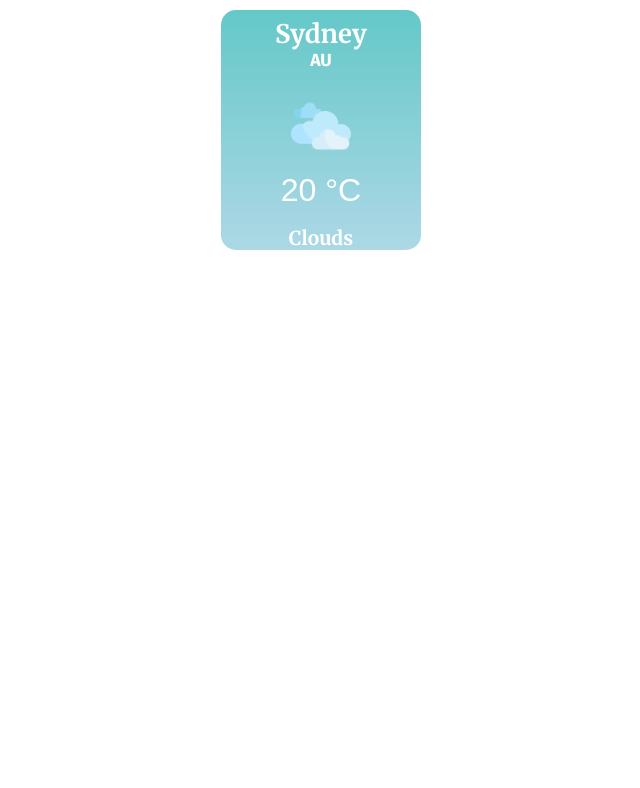
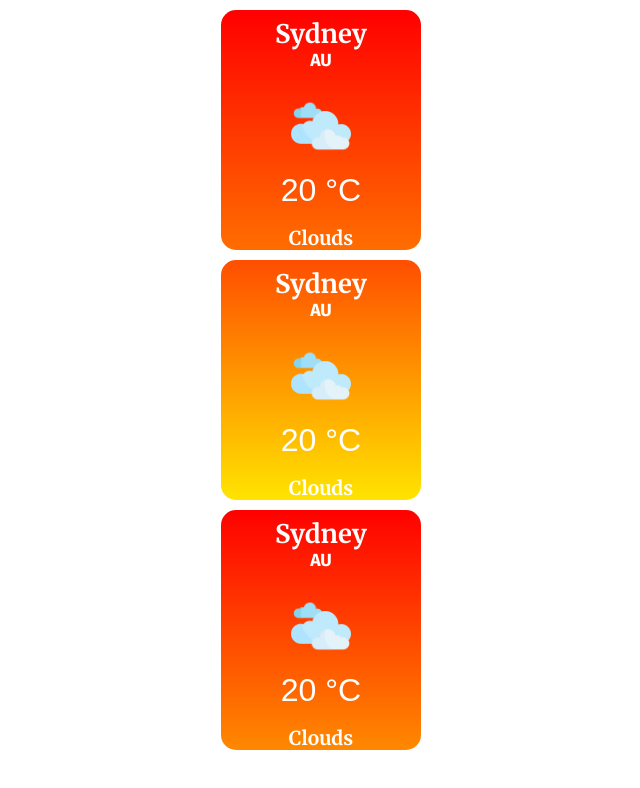
Before and after one commit to beaujcowan/weather-app, a React (Create React App) app: page / in a window 1280 px wide. Shown: the top 788 px of the page, without its empty margins (319-959 px from the left). Built offline with nearby package versions, Linux system fonts and the light colour scheme.

Commit message:
Completed Lesson 4, hot weather backgrounds

```diff
--- a/src/App.js
+++ b/src/App.js
@@ -5,7 +5,9 @@ import './App.css';
 function App() {
     return (
         <div className='App'>
-            <WeatherCard />
+            <WeatherCard temp='28' />
+            <WeatherCard temp='15' />
+            <WeatherCard temp='25' />
         </div>
     );
 }
--- a/src/components/WeatherCard/component.js
+++ b/src/components/WeatherCard/component.js
@@ -1,20 +1,21 @@
-import React from "react";
-import styled from "@emotion/styled";
+import React from 'react';
+import styled from '@emotion/styled';
 
 // Custom components
-import Location from "./location";
-import Condition from "./condition";
-import Icon from "./icon";
+import Location from './location';
+import Condition from './condition';
+import Icon from './icon';
 
 const WeatherCard = (props) => {
-    const red = 100;
+    let highColor = (1 - (props.temp - 12) / 28) * 255;
+    let lowColor = highColor - 150;
 
     const Card = styled.div`
         margin: 10px auto;
         background: linear-gradient(
-            to bottom,
-            rgba(${red}, 200, 200),
-            lightblue
+            to top,
+            rgb(255, ${highColor}, 0),
+            rgb(255, ${lowColor}, 0)
         );
         width: 200px;
         height: 240px;
```
